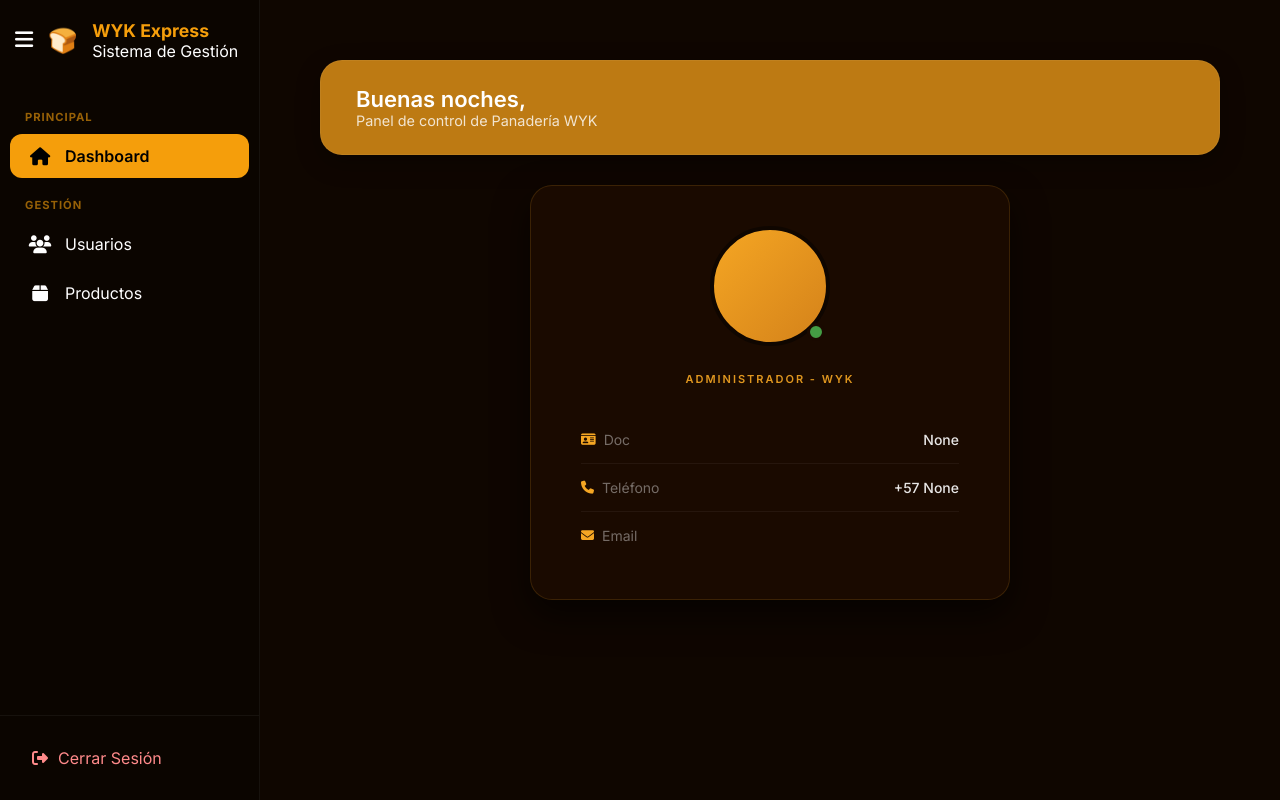
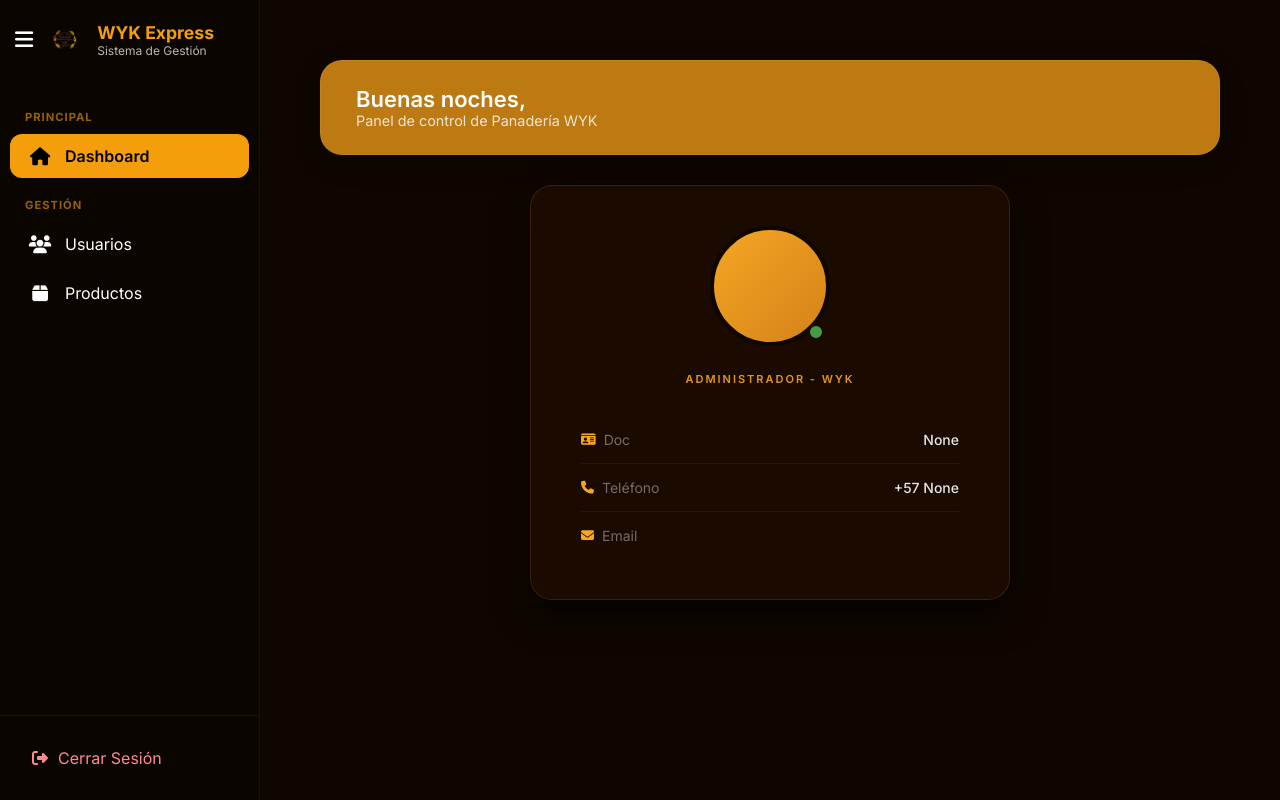
Before and after one commit to Branndon-Suarez/3.WYK-PYTHON.github.io, a Django app: page /inicio/ in a window 1280 px wide. Run offline with Django 5.2, Linux system fonts and the light colour scheme; the visitor is signed in with stand-in values (Sample User, id 1).

Commit message:
update_Logo

```diff
--- a/proyecto_wyk/static/css/sidebar.css
+++ b/proyecto_wyk/static/css/sidebar.css
@@ -53,7 +53,7 @@ body {
     display: flex;
     align-items: center;
     gap: 12px;
-    height: 80px; /* Altura fija para evitar saltos */
+    height: 80px;
 }
 
 .toggle-btn-sidebar {
@@ -73,15 +73,30 @@ body {
 }
 
 .sidebar-logo {
-    font-size: 24px;
-    min-width: 35px;
+    min-width: 40px;
     display: flex;
     justify-content: center;
+    align-items: center;
+}
+
+/* Ajuste específico para la nueva imagen del logo */
+.sidebar-logo img {
+    width: 35px;
+    height: auto;
+    object-fit: contain;
+    transition: all 0.3s;
 }
 
 .sidebar-title h3 {
     font-size: 1.1rem;
     color: var(--accent);
+    white-space: nowrap;
+}
+
+.sidebar-title span {
+    font-size: 0.75rem;
+    display: block;
+    opacity: 0.7;
     white-space: nowrap;
 }
 
@@ -157,19 +172,17 @@ body {
 
 /* --- REGLAS CUANDO ESTÁ CERRADO (COLLAPSED) --- */
 
-/* 1. Escondemos el Pan y el Texto del Título */
+/* Escondemos el contenedor del logo y el título */
 .sidebar.collapsed .sidebar-logo,
 .sidebar.collapsed .sidebar-title {
     display: none;
 }
 
-/* 2. Centramos la hamburguesa */
 .sidebar.collapsed .sidebar-header {
     justify-content: center;
     padding: 25px 0;
 }
 
-/* 3. Centramos los iconos del menú */
 .sidebar.collapsed .nav-item {
     justify-content: center;
     padding: 15px 0;
@@ -180,14 +193,12 @@ body {
     font-size: 20px;
 }
 
-/* 4. Ocultamos etiquetas de texto y secciones */
 .sidebar.collapsed .nav-item span,
 .sidebar.collapsed .nav-section,
 .sidebar.collapsed .btn-logout span {
     display: none;
 }
 
-/* 5. Centramos el botón de cerrar sesión */
 .sidebar.collapsed .btn-logout {
     justify-content: center;
 }
--- a/proyecto_wyk/templates/base.html
+++ b/proyecto_wyk/templates/base.html
@@ -20,7 +20,11 @@
                 <button class="toggle-btn-sidebar" onclick="toggleSidebar()" title="Expandir/Colapsar">
                     <i class="fa fa-bars"></i>
                 </button>
-                <div class="sidebar-logo">🍞</div>
+
+                <div class="sidebar-logo">
+                    <img src="{% static 'images/imgLogin/logo.png' %}" alt="Logo WYK" style="width: 35px; height: auto;">
+                </div>
+
                 <div class="sidebar-title">
                     <h3>WYK Express</h3>
                     <span>Sistema de Gestión</span>
--- a/proyecto_wyk/templates/registration/login.html
+++ b/proyecto_wyk/templates/registration/login.html
@@ -15,7 +15,8 @@
     <div class="login-wrapper">
         <div class="left-panel">
             <div class="left-content">
-                <img src="{% static 'images/logo_wyk.png' %}" alt="Logo WYK" class="logo-big">
+                <img src="{% static 'images/imgLogin/logo.png' %}" alt="Logo WYK" class="logo-big">
+
                 <h1>Panadería & Cafetería</h1>
                 <h2>WYK Express</h2>
                 <p>Sistema de Gestión Integral</p>
@@ -31,7 +32,8 @@
         <div class="right-panel">
             <div class="login-box">
                 <div class="login-header">
-                    <img src="{% static 'images/logo_wyk.png' %}" alt="Logo" class="logo-small">
+                    <img src="{% static 'images/imgLogin/logo.png' %}" alt="Logo" class="logo-small">
+
                     <h3>Bienvenido</h3>
                     <p>Inicia sesión para continuar</p>
                 </div>
```
